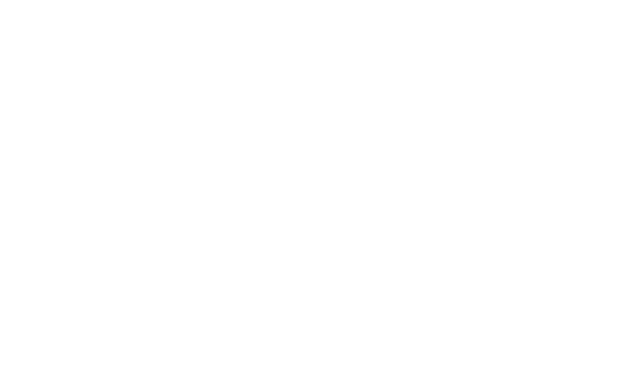
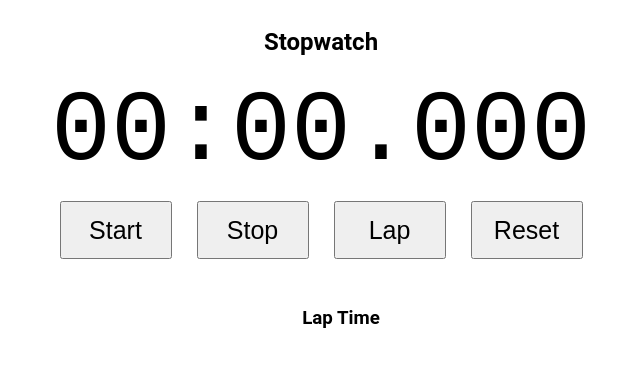
Before and after one commit to Shopify/eng-intern-assessment-react, a React app: page / in a window 1280 px wide. Shown: the top 366 px of the page, without its empty margins (319-959 px from the left). Built offline with nearby package versions, Linux system fonts and the light colour scheme.

Commit message:
Completed Technical Challenge

```diff
--- /dev/null
+++ b/src/App.css
@@ -0,0 +1,29 @@
+body{
+  font-family: 'roboto', sans-serif;
+}
+
+.container{
+  display: flex;
+  flex-direction: column;
+  justify-content: center;
+  align-items: center;
+}
+
+.stopwatch-display{
+  font-size: 100px;
+  font-family: 'roboto mono', monospace;
+}
+
+.button{
+  margin: 0.5em;
+  font-size: 25px;
+  width: 7rem;
+  padding: 0.5em;
+}
+
+.lap-list{
+  display: flex;
+  flex-direction: column;
+  justify-content: center;
+  align-items: center;
+}
--- a/src/App.tsx
+++ b/src/App.tsx
@@ -1,7 +1,12 @@
 import React from 'react'
+import StopWatch from './StopWatch'
+import './App.css'
+
 
 export default function App() {
     return(
-        <div></div>
+        <div>
+            <StopWatch />
+        </div>
     )
 }
--- a/src/StopWatch.tsx
+++ b/src/StopWatch.tsx
@@ -1,7 +1,97 @@
-import React from 'react'
+import React, { useState, useRef, useEffect } from "react";
+import StopWatchButton from "./StopWatchButton";
 
 export default function StopWatch() {
-    return(
-        <div></div>
-    )
+  // Define state variables using the useState hook
+  const [startTime, setStartTime] = useState<number>(null); // Start time of the stopwatch
+  const [elaspedTime, setElaspedTime] = useState<number>(null); // Elapsed time since starting the stopwatch
+  const [isRunning, setIsRunning] = useState<boolean>(null); // Flag to indicate if the stopwatch is running or not
+  const [lapHistory, setLapHistory] = useState<number[]>([]); // Array to store lap times
+  const [lapTime, setLapTime] = useState<number>(null); // Last lap time recorded
+  const intervalRef = useRef(null); // Reference to the interval used for updating the stopwatch
+
+  // Calculate the elapsed time in seconds
+  let secondsPassed: number = 0;
+
+  // Function to format time in hours:minutes:seconds.milliseconds format
+  const formatTime = (time: number): string => {
+    const hours = Math.floor(time / 3600);
+    const minutes = Math.floor((time % 3600) / 60).toString().padStart(2, '0');
+    const seconds = Math.floor(time % 60).toString().padStart(2, '0');
+    const milliseconds = Math.floor((time % 1) * 1000).toString().padStart(3, '0');
+
+    if (hours > 0) {
+      return `${hours}:${minutes}:${seconds}.${milliseconds}`;
+    } else {
+      return `${minutes}:${seconds}.${milliseconds}`;
+    }
+  };
+
+  // Function to handle starting the stopwatch
+  const handleStart = () => {
+    if (!isRunning) {
+      const currentTime = Date.now();
+      // Set start time and elapsed time
+      setStartTime(currentTime - elaspedTime);
+      setElaspedTime(currentTime);
+      setLapHistory([...lapHistory]);
+      setLapTime(currentTime);
+      // Start the interval for updating the elapsed time
+      clearInterval(intervalRef.current);
+      intervalRef.current = setInterval(() => {
+        setElaspedTime(Date.now() - startTime);
+      }, 50);
+      setIsRunning(true); // Set running flag to true
+    }
+  };
+
+  // Function to handle stopping the stopwatch
+  const handleStop = () => {
+    clearInterval(intervalRef.current); // Clear the interval
+    setIsRunning(false); // Set running flag to false
+  };
+
+  // Calculate the elapsed time in seconds if both start and elapsed times are set
+  if (startTime != null && elaspedTime != null) {
+    secondsPassed = (elaspedTime - startTime) / 1000;
+  }
+
+  // Function to handle recording a lap time
+  const handleLap = () => {
+    if (isRunning) {
+      const lapElapsedTime: number = Date.now() - lapTime;
+      setLapHistory([...lapHistory, lapElapsedTime]); // Add lap time to lap history
+      setLapTime(Date.now()); // Set the current time as the last lap time
+    }
+  };
+
+  // Function to handle resetting the stopwatch
+  const handleReset = () => {
+    clearInterval(intervalRef.current); // Clear the interval
+    setElaspedTime(0); // Reset elapsed time
+    setStartTime(null); // Reset start time
+    setIsRunning(false); // Set running flag to false
+    setLapHistory([]); // Clear lap history
+    setLapTime(null); // Reset last lap time
+  };
+
+  // Render the stopwatch component
+  return (
+    <div className="container">
+      <h1 className="Title">Stopwatch</h1>
+      <div className="stopwatch-display">{formatTime(secondsPassed)}</div>
+      <StopWatchButton
+        onStart={handleStart}
+        onStop={handleStop}
+        onLap={handleLap}
+        onReset={handleReset}
+      />
+      <ol className="lap-list">
+        <h3>Lap Time</h3>
+        {lapHistory.map((lapTime, index) => (
+          <li className="lap-item" key={index}>{formatTime((lapTime/1000))}</li>
+        ))}
+      </ol>
+    </div>
+  );
 }
--- a/src/StopWatchButton.tsx
+++ b/src/StopWatchButton.tsx
@@ -1,7 +1,23 @@
-import React from 'react'
+import React from 'react';
 
-export default function StopWatchButton() {
-    return(
-        <div></div>
-    )
+// Define the Props type for the StopWatchButton component
+type Props = {
+    onStart: () => void; // Function to handle the start button click event
+    onStop: () => void; // Function to handle the stop button click event
+    onLap: () => void; // Function to handle the lap button click event
+    onReset: () => void; // Function to handle the reset button click event
 }
+
+// Define the StopWatchButton functional component
+export default function StopWatchButton({ onStart, onStop, onLap, onReset }: Props) {
+
+    return (
+        // Render the buttons for start, stop, lap, and reset
+        <div className='buttons'>
+            <button className='button' id='start' onClick={onStart}>Start</button>
+            <button className='button' id='stop' onClick={onStop}>Stop</button>
+            <button className='button' id='lap' onClick={onLap}>Lap</button>
+            <button className='button' id='reset' onClick={onReset}>Reset</button>
+        </div>
+    );
+}
```
Also changed, not shown: 1 other file (tests, documents, lock files or other folders).
